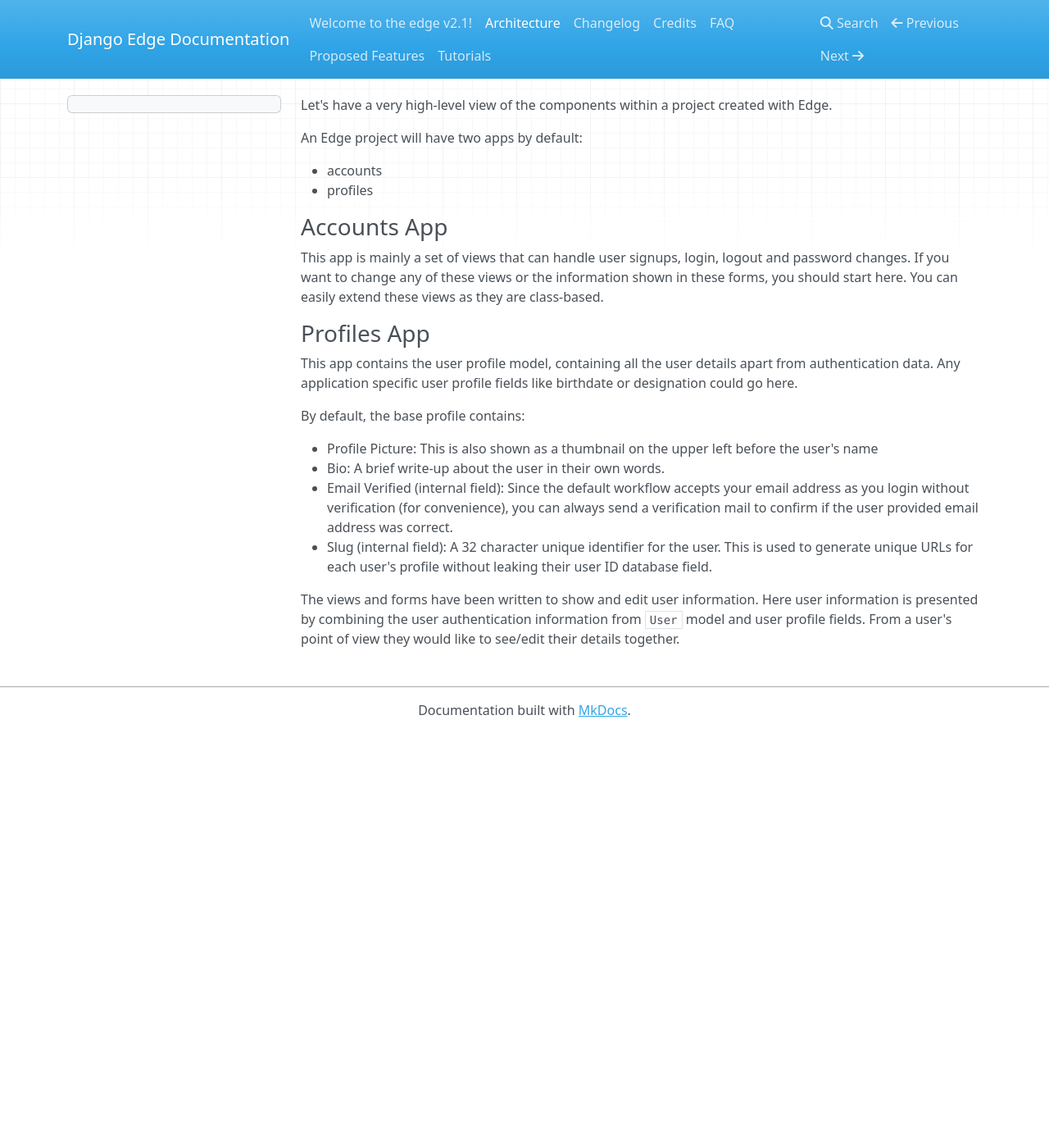
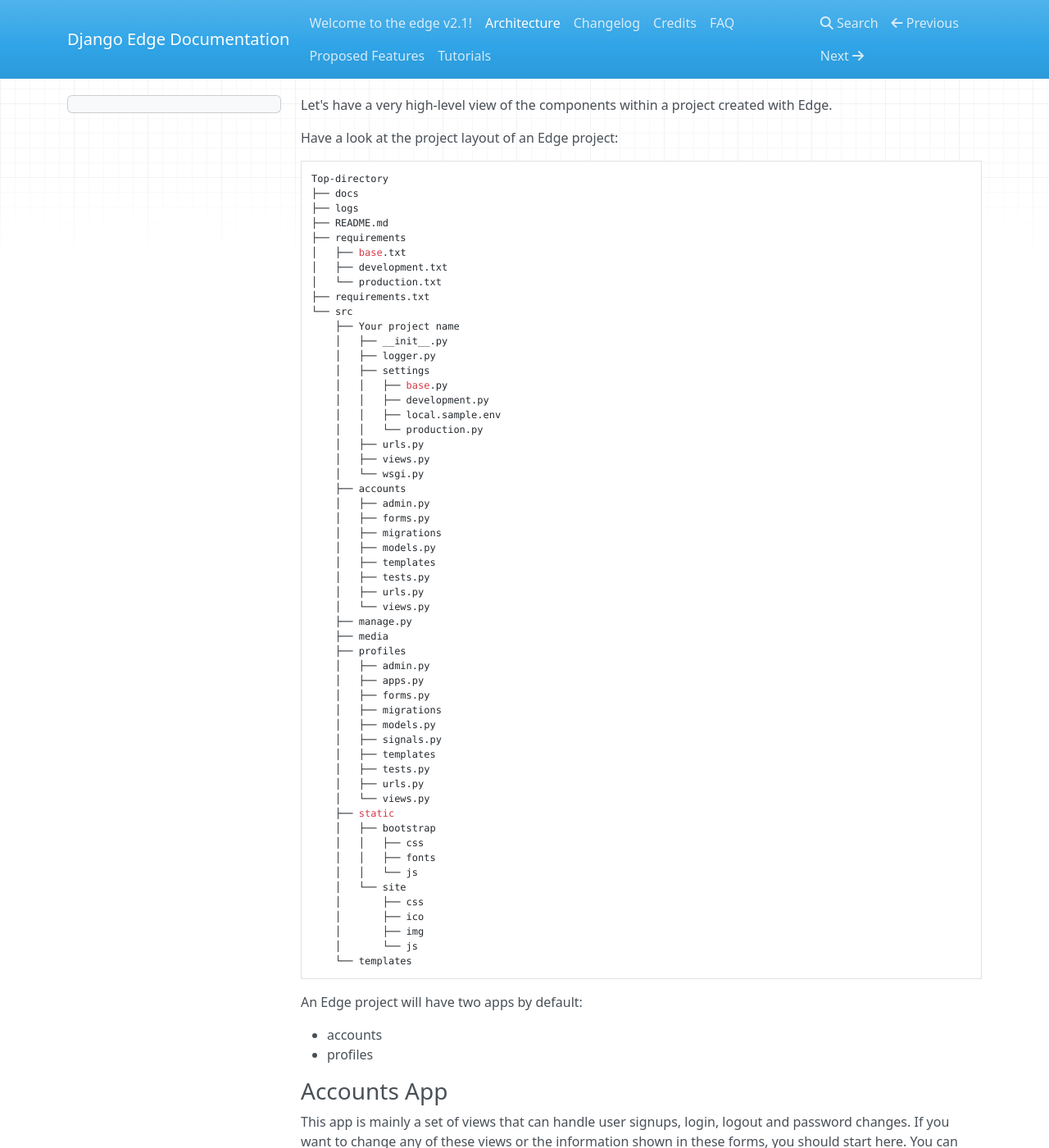
Before and after one commit to arocks/edge-docs, an MkDocs documentation site: the page built from docs/Architecture.md, in a window 1280 px wide and 1400 px high. Shown: the whole window at 82% size. Built offline with MkDocs 1.6.1, drawn with Linux system fonts in a browser that asks for light colours; nearby versions of some CDN libraries.

Commit message:
Improved README motivations and added layout tree

```diff
--- a/docs/Architecture.md
+++ b/docs/Architecture.md
@@ -1,4 +1,62 @@
 Let's have a very high-level view of the components within a project created with Edge.
+
+Have a look at the project layout of an Edge project:
+
+    Top-directory
+    ├── docs
+    ├── logs
+    ├── README.md
+    ├── requirements
+    │   ├── base.txt
+    │   ├── development.txt
+    │   └── production.txt
+    ├── requirements.txt
+    └── src
+        ├── Your project name
+        │   ├── __init__.py
+        │   ├── logger.py
+        │   ├── settings
+        │   │   ├── base.py
+        │   │   ├── development.py
+        │   │   ├── local.sample.env
+        │   │   └── production.py
+        │   ├── urls.py
+        │   ├── views.py
+        │   └── wsgi.py
+        ├── accounts
+        │   ├── admin.py
+        │   ├── forms.py
+        │   ├── migrations
+        │   ├── models.py
+        │   ├── templates
+        │   ├── tests.py
+        │   ├── urls.py
+        │   └── views.py
+        ├── manage.py
+        ├── media
+        ├── profiles
+        │   ├── admin.py
+        │   ├── apps.py
+        │   ├── forms.py
+        │   ├── migrations
+        │   ├── models.py
+        │   ├── signals.py
+        │   ├── templates
+        │   ├── tests.py
+        │   ├── urls.py
+        │   └── views.py
+        ├── static
+        │   ├── bootstrap
+        │   │   ├── css
+        │   │   ├── fonts
+        │   │   └── js
+        │   └── site
+        │       ├── css
+        │       ├── ico
+        │       ├── img
+        │       └── js
+        └── templates
+
 
 An Edge project will have two apps by default:
 
```
Also changed, not shown: docs/FAQ.md (+3 -3 lines), docs/index.md (+23 -11 lines).
